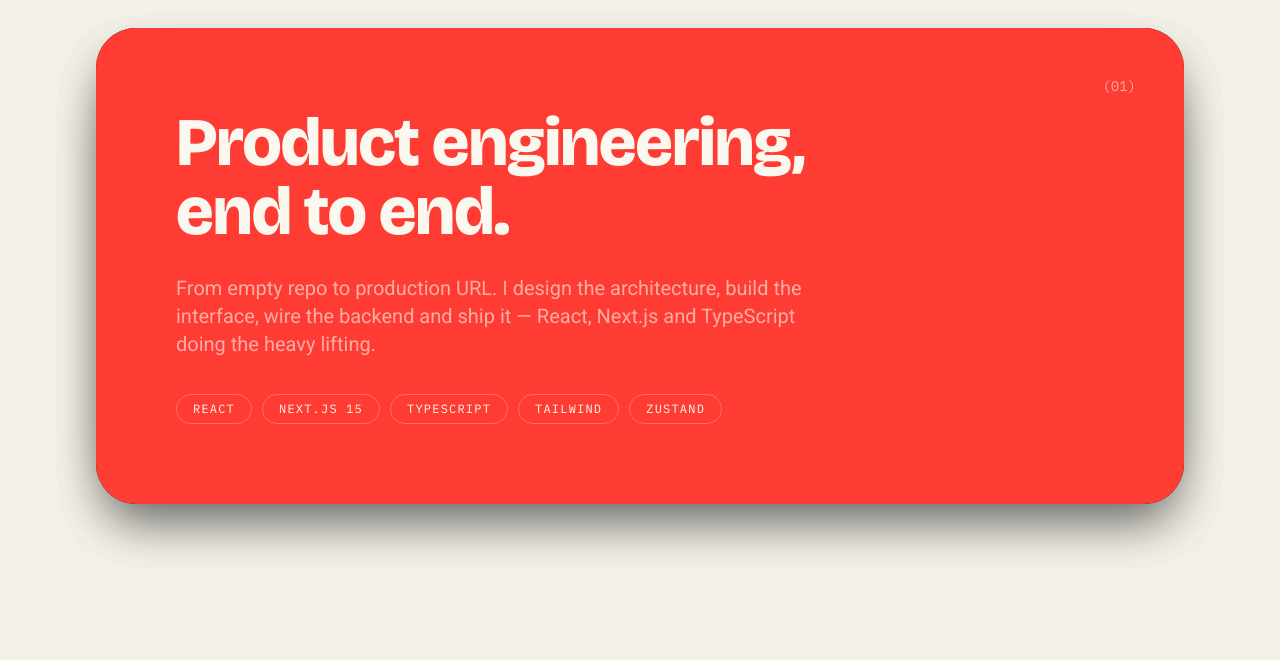
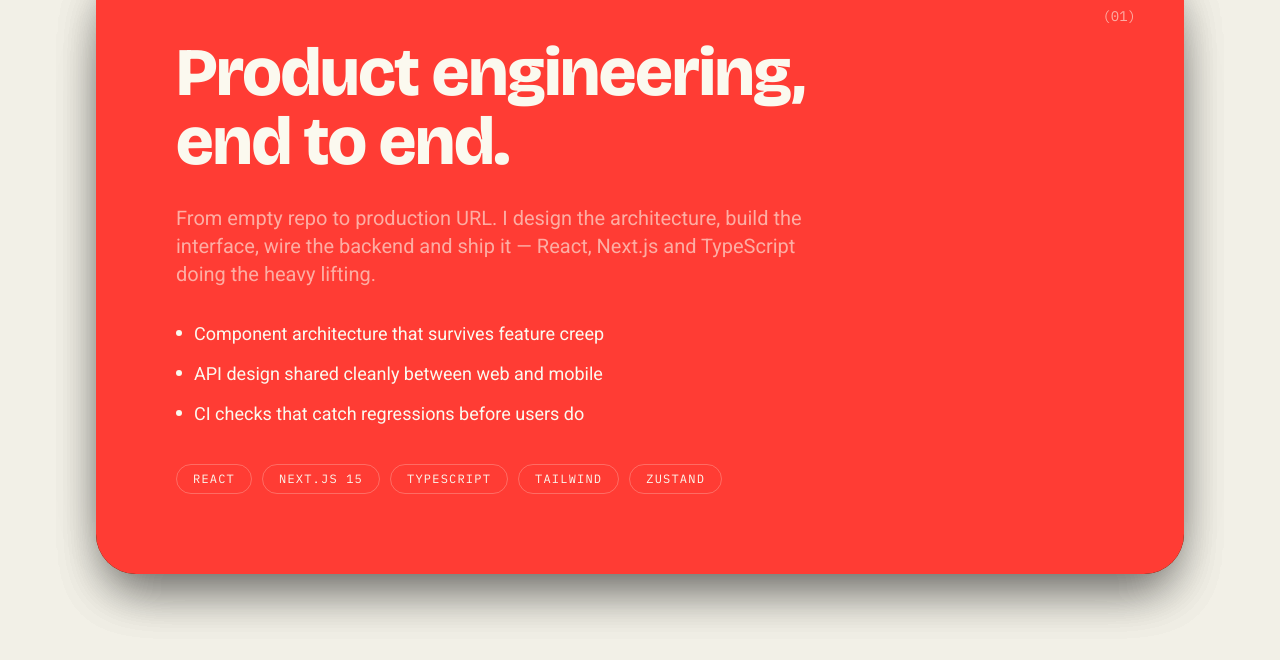
Before and after one commit to deepmroot/mandeep-portfolio, a React (Vite) app: page / in a window 1280 px wide. Shown: the part 7074-7734 px from the top of the page. Built offline with nearby package versions, Linux system fonts and the light colour scheme.

Commit message:
Add highlights bullet list to each ship card for more content and bigger natural size

```diff
--- a/src/appart-theme/Portfolio.jsx
+++ b/src/appart-theme/Portfolio.jsx
@@ -93,24 +93,28 @@ const SHIPS = [
     no: "01",
     title: "Product engineering, end to end.",
     body: "From empty repo to production URL. I design the architecture, build the interface, wire the backend and ship it — React, Next.js and TypeScript doing the heavy lifting.",
+    highlights: ["Component architecture that survives feature creep", "API design shared cleanly between web and mobile", "CI checks that catch regressions before users do"],
     chips: ["React", "Next.js 15", "TypeScript", "Tailwind", "Zustand"],
   },
   {
     no: "02",
     title: "AI that does real work.",
     body: "Not chatbots bolted on for show. Agent workflows that screen tenants, generate exams and match suppliers — with the prompt engineering, fallbacks and cost control that production demands.",
+    highlights: ["Multi-provider fallbacks so one outage doesn't take down the product", "Structured output parsing instead of hopeful regex", "Token spend tracked per feature, not guessed at"],
     chips: ["LLM Agents", "Gemini", "OpenAI", "Ollama", "RAG"],
   },
   {
     no: "03",
     title: "SaaS infrastructure that takes money.",
     body: "Subscriptions, checkout, auth lifecycles, webhooks. Two of my products run real billing in production — Stripe events, WorkOS identity and all the edge cases in between.",
+    highlights: ["Webhook handling that survives retries and duplicate events", "Auth flows covering invites, roles and session edge cases", "Billing states reconciled instead of trusted blindly"],
     chips: ["Stripe", "WorkOS", "Supabase", "Convex", "PostgreSQL"],
   },
   {
     no: "04",
     title: "Systems and tooling.",
     body: "Below the web layer: a Rust terminal runtime with async streaming, CI/CD pipelines with deploy gates, and the DevOps glue that keeps everything live.",
+    highlights: ["Async streaming without blocking the main thread", "Deploy gates that stop bad builds before prod", "Infra glue documented well enough to hand off"],
     chips: ["Rust", "Tokio", "GitHub Actions", "Docker", "Vercel"],
   },
 ];
@@ -1040,6 +1044,17 @@ function Ships() {
                 <p className="mt-7 text-lg sm:text-xl leading-relaxed max-w-2xl" style={{ color: colors.sub }}>
                   {ship.body}
                 </p>
+                <ul className="mt-8 flex flex-col gap-3 max-w-xl">
+                  {ship.highlights.map((line) => (
+                    <li key={line} className="flex items-start gap-3 text-base sm:text-lg leading-snug">
+                      <span
+                        className="mt-2.5 w-1.5 h-1.5 rounded-full shrink-0"
+                        style={{ backgroundColor: colors.text }}
+                      />
+                      <span>{line}</span>
+                    </li>
+                  ))}
+                </ul>
                 <div className="flex flex-wrap gap-2.5 mt-9">
                   {ship.chips.map((chip) => (
                     <span
```
